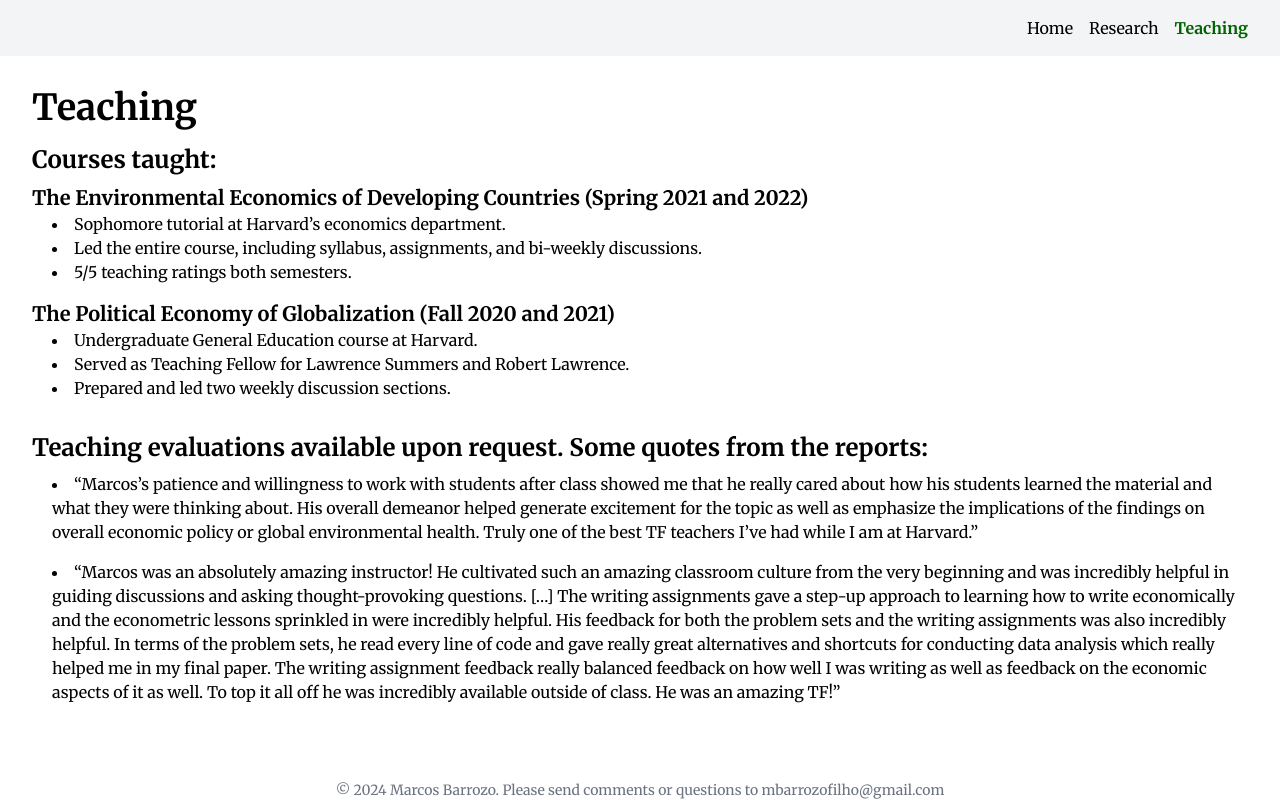
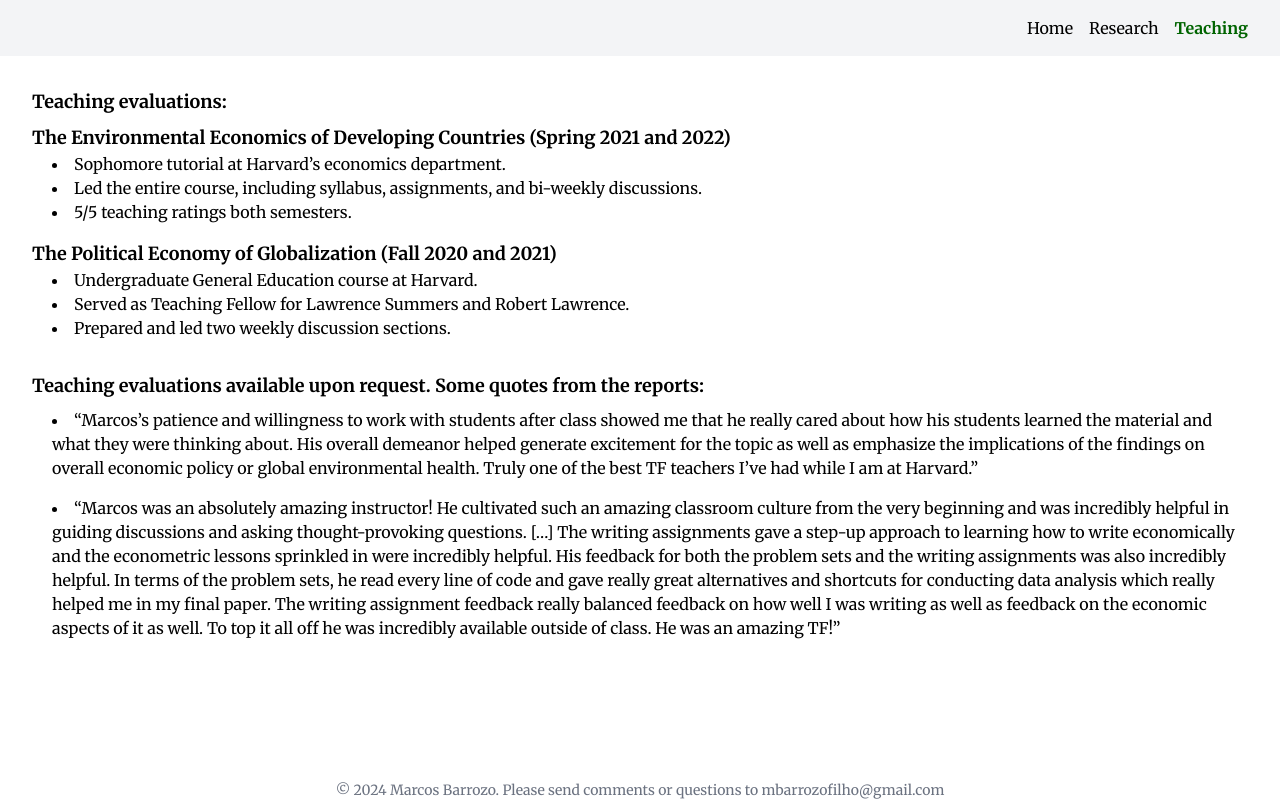
Before and after one commit to ahmadhassaan11/academic-website, a React (Create React App) app: page /teaching in a window 1280 px wide. Built offline with nearby package versions, Linux system fonts and the light colour scheme.

Commit message:
minor design changes

```diff
--- a/public/index.html
+++ b/public/index.html
@@ -2,7 +2,7 @@
 <html lang="en">
   <head>
     <meta charset="utf-8" />
-    <link rel="icon" href="%PUBLIC_URL%/favicon.ico" />
+    <link rel="icon" href="https://bpb-us-e1.wpmucdn.com/sites.harvard.edu/dist/6/480/files/2023/10/230919-0505-1-edited.jpg" />
     <meta name="viewport" content="width=device-width, initial-scale=1" />
     <meta name="theme-color" content="#000000" />
     <title>Marcos Barrozo</title>
--- a/src/pages/Research.jsx
+++ b/src/pages/Research.jsx
@@ -3,11 +3,11 @@ import React from 'react';
 const Research = () => {
   return (
     <div className="p-8">
-      <h1 className="text-4xl font-bold mb-4">Research</h1>
+      {/* <h1 className="text-xl text-maincolor font-bold mb-4">Research</h1> */}
       <section className="mb-8">
-        <h2 className="text-2xl font-bold mb-2">Working Papers:</h2>
+        <h2 className="text-lg font-bold mb-2">Working Papers:</h2>
         <div className="mb-4">
-          <a className="text-xl font-semibold underline hover:text-maincolor" href="https://hu-my.sharepoint.com/personal/mbarrozo_g_harvard_edu/_layouts/15/onedrive.aspx?id=%2Fpersonal%2Fmbarrozo%5Fg%5Fharvard%5Fedu%2FDocuments%2FResearch%2Fbarrozo%5Fjmp%2Epdf&parent=%2Fpersonal%2Fmbarrozo%5Fg%5Fharvard%5Fedu%2FDocuments%2FResearch&ga=1">Market Power and Carbon Emissions in the Amazon [JOB MARKET PAPER]</a>
+          <a className="text-lg font-semibold underline hover:text-maincolor" href="https://hu-my.sharepoint.com/personal/mbarrozo_g_harvard_edu/_layouts/15/onedrive.aspx?id=%2Fpersonal%2Fmbarrozo%5Fg%5Fharvard%5Fedu%2FDocuments%2FResearch%2Fbarrozo%5Fjmp%2Epdf&parent=%2Fpersonal%2Fmbarrozo%5Fg%5Fharvard%5Fedu%2FDocuments%2FResearch&ga=1">Market Power and Carbon Emissions in the Amazon [JOB MARKET PAPER]</a>
           <p>
             The beef cattle sector is the leading driver of deforestation worldwide and a major source of carbon emissions.
             In this paper, I study how market power in the cattle supply chain shapes production and emissions in the Brazilian Amazon.
@@ -22,13 +22,13 @@ const Research = () => {
         </div>
       </section>
       <section className="mb-8">
-        <h2 className="text-2xl font-bold mb-2">In Progress:</h2>
+        <h2 className="text-lg font-bold mb-2">In Progress:</h2>
         <div className="mb-4">
-          <h3 className="text-lg font-semibold">Fidelity in Zero-Deforestation Supply Chains (joint with M. Skidmore, H. Gibbs, L. Rausch)</h3>
+          <h3 className="text-lg font-semibold hover:text-maincolor">Fidelity in Zero-Deforestation Supply Chains (joint with M. Skidmore, H. Gibbs, L. Rausch)</h3>
           <p className="italic">[Draft coming soon!]</p>
         </div>
         <div className="mb-4">
-          <h3 className="text-lg font-semibold">Property Rights and the Dynamics of Deforestation</h3>
+          <h3 className="text-lg font-semibold hover:text-maincolor">Property Rights and the Dynamics of Deforestation</h3>
         </div>
       </section>
     </div>
--- a/src/pages/Teaching.jsx
+++ b/src/pages/Teaching.jsx
@@ -3,11 +3,11 @@ import React from 'react';
 const Teaching = () => {
   return (
     <div className="p-8">
-      <h1 className="text-4xl font-bold mb-4">Teaching</h1>
+      {/* <h1 className="text-xl text-maincolor font-bold mb-4">Teaching</h1> */}
       <section className="mb-8">
-        <h2 className="text-2xl font-bold mb-2">Courses taught:</h2>
+        <h2 className="text-lg font-bold mb-2">Teaching evaluations:</h2>
         <div className="mb-4">
-          <h3 className="text-xl font-semibold">
+          <h3 className="text-lg font-semibold hover:text-maincolor">
             The Environmental Economics of Developing Countries (Spring 2021 and 2022)
           </h3>
           <ul className="list-disc list-inside ml-5">
@@ -17,7 +17,7 @@ const Teaching = () => {
           </ul>
         </div>
         <div className="mb-4">
-          <h3 className="text-xl font-semibold">
+          <h3 className="text-lg font-semibold hover:text-maincolor">
             The Political Economy of Globalization (Fall 2020 and 2021)
           </h3>
           <ul className="list-disc list-inside ml-5">
@@ -28,7 +28,7 @@ const Teaching = () => {
         </div>
       </section>
       <section className="mb-8">
-        <h2 className="text-2xl font-bold mb-2">Teaching evaluations available upon request. Some quotes from the reports:</h2>
+        <h2 className="text-lg font-bold mb-2 hover:text-maincolor">Teaching evaluations available upon request. Some quotes from the reports:</h2>
         <ul className="list-disc list-inside ml-5">
           <li className="mb-4">
             “Marcos’s patience and willingness to work with students after class showed me that he really cared about how his students learned the material and what they were thinking about. His overall demeanor helped generate excitement for the topic as well as emphasize the implications of the findings on overall economic policy or global environmental health. Truly one of the best TF teachers I’ve had while I am at Harvard.”
```
